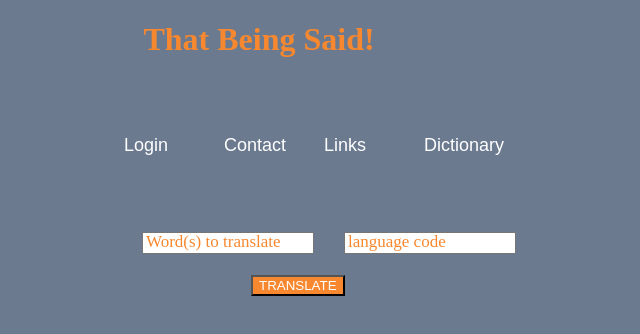
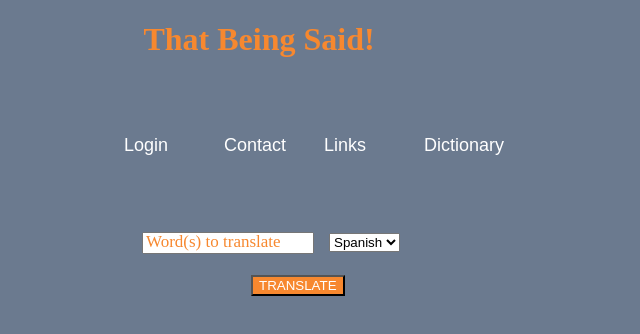
Before and after one commit to glenbuck503/That-Being-Said, a React (Create React App) app: page / in a window 1280 px wide. Shown: the top 334 px of the page, without its empty margins (381-1021 px from the left). Built offline with nearby package versions, Linux system fonts and the light colour scheme; no server answers.

Commit message:
working dropdownlist for languages

```diff
--- a/src/ReusableForm.js
+++ b/src/ReusableForm.js
@@ -20,7 +20,7 @@ function ReusableForm(props) {
       .then(response => response.json())
       .then(
         (jsonifiedResponse) => {
-          setTranslatedWord( "Translation: " + jsonifiedResponse.text[0]);
+          setTranslatedWord( "Translation: " + jsonifiedResponse.text); //maybe put [0] back if running into errors
           setTranslatedLang(jsonifiedResponse.text);
 
 
@@ -60,23 +60,23 @@ function ReusableForm(props) {
             placeholder='Word(s) to translate' />
 
 
-            <input
-            onChange={handleChangeLang}
+            <select onChange={handleChangeLang}>
 
-            type='text'
-            name='words'
-            placeholder='language code' />
+
+            // type='select'
+            // name='words'
+            // placeholder='Language Code'
+
+          <option value="es">Spanish</option>
+          <option value="en">English</option>
+          <option value="ru">Russian</option>
+           </select>
+
         </div>
 
 
         <button onClick={onSubmit} >TRANSLATE</button>
-        {/* <select id = "dropdown">
-    <option value="N/A">N/A</option>
-    <option value="es">Spanish</option>
-    <option value="ru">Russian</option>
-    <option value="3">3</option>
-    <option value="4">4</option>
-</select>  */}
+
         <p className="result">{translatedWord}</p>
 
         {/* <p className="trade">Glen Buck 2021 &#8482;</p> */}
```
